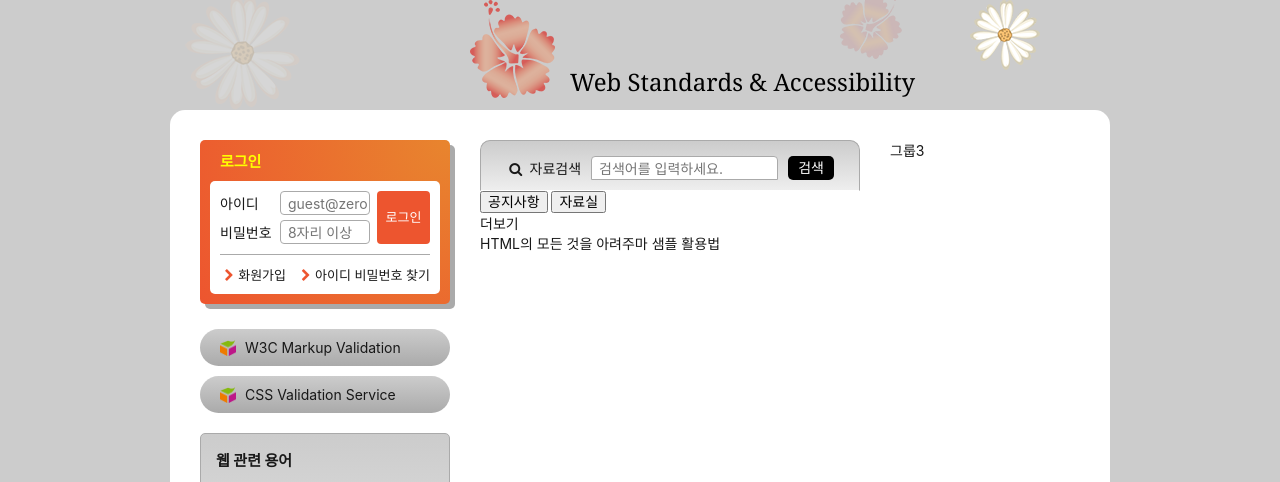
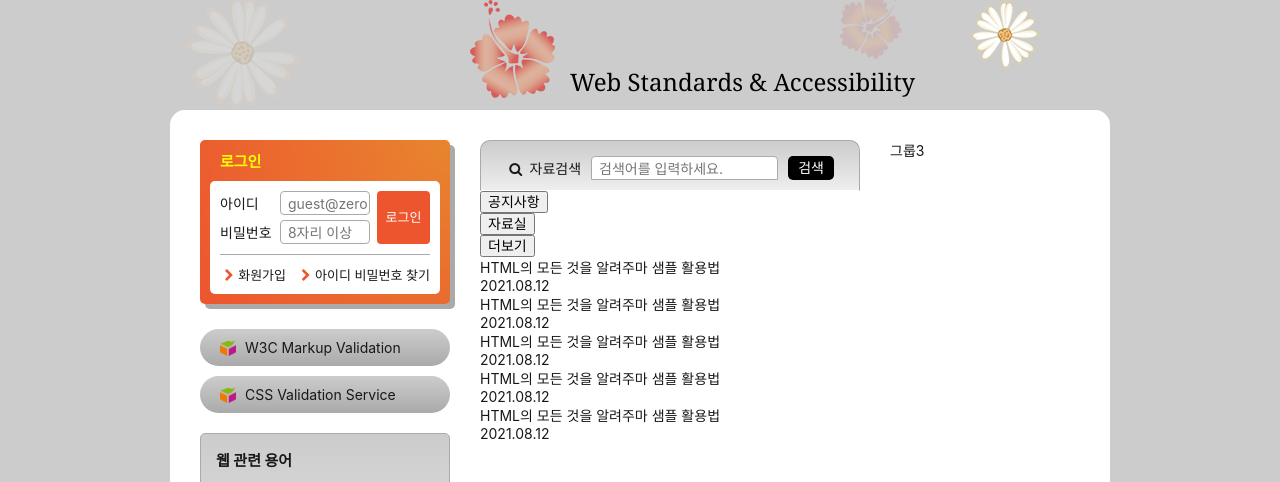
Before and after one commit to who0803/zeroConnecTo, a website: page HTML5/index.html in a window 1280 px wide. Shown: the part 139-621 px from the top of the page. Drawn offline with Linux system fonts and the light colour scheme; a web font is replaced by a local one.

Commit message:
공지사항 및 자료실 마크업 완성

```diff
--- a/HTML5/css/index.css
+++ b/HTML5/css/index.css
@@ -434,6 +434,7 @@ body {
   padding: 2px 2px 2px 0.5em;
   width: 100%; /*문제해결됨 / 나머지 공간 전부차지 */
   margin: 0 10px;
+  background: #fff;
 }
 .search-form label, .search-button {
   white-space: nowrap; /*개행 금지*/
--- a/HTML5/index.html
+++ b/HTML5/index.html
@@ -208,16 +208,32 @@
         </fieldset>
       </form>
       <div class="board">
-        <div>
-          <button>공지사항</button>
-          <button>자료실</button>
-        </div>
-        <span>더보기</span>
+        <ul>
+          <li>
+            <button>공지사항</button>
+          </li>
+          <li>
+            <button>자료실</button>
+          </li>
+        </ul>
+        <button>더보기</button>
         <section>
           <h2 class="sr-only">게시판</h2>
           <ul>
             <li>
-              <div>HTML의 모든 것을 아려주마 샘플 활용법</div><div></div>
+              <a>HTML의 모든 것을 알려주마 샘플 활용법</a><div>2021.08.12</div>
+            </li>
+            <li>
+              <a>HTML의 모든 것을 알려주마 샘플 활용법</a><div>2021.08.12</div>
+            </li>
+            <li>
+              <a>HTML의 모든 것을 알려주마 샘플 활용법</a><div>2021.08.12</div>
+            </li>
+            <li>
+              <a>HTML의 모든 것을 알려주마 샘플 활용법</a><div>2021.08.12</div>
+            </li>
+            <li>
+              <a>HTML의 모든 것을 알려주마 샘플 활용법</a><div >2021.08.12</div>
             </li>
           </ul>
         </section>
```
